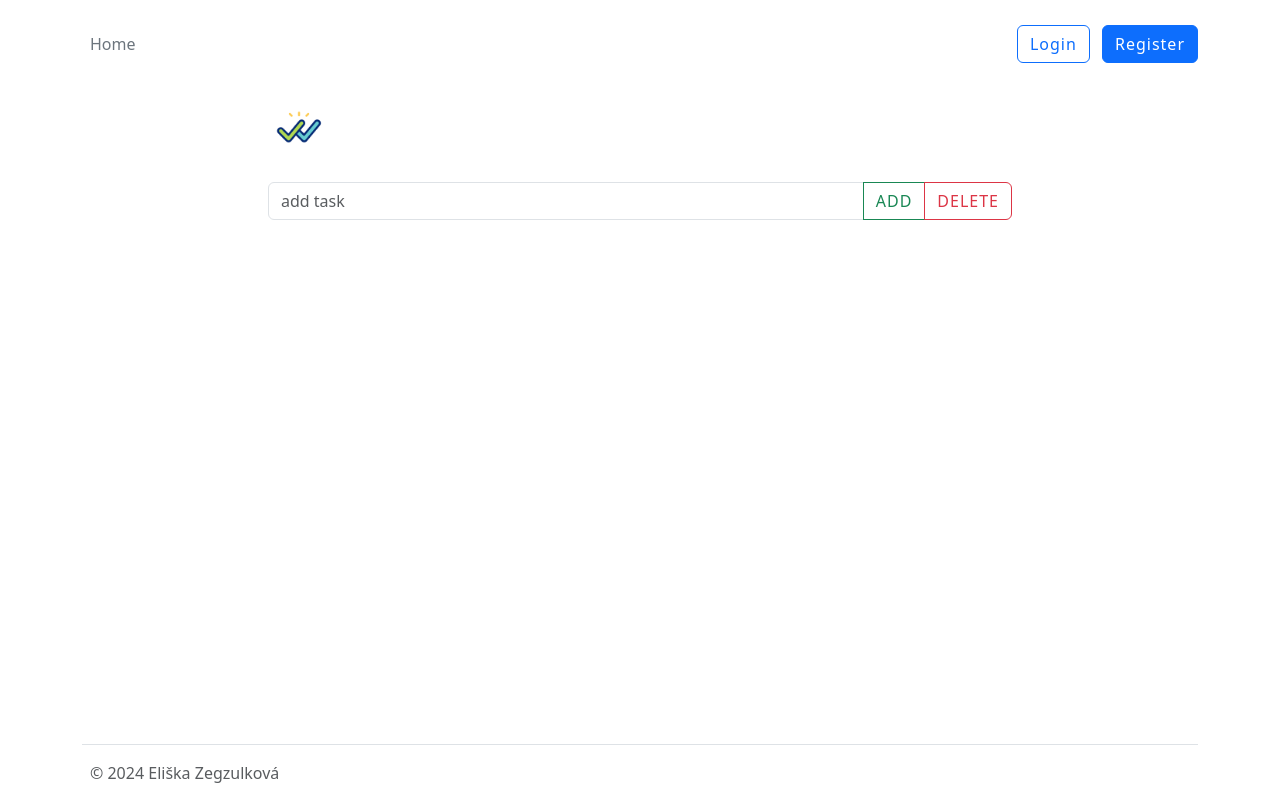
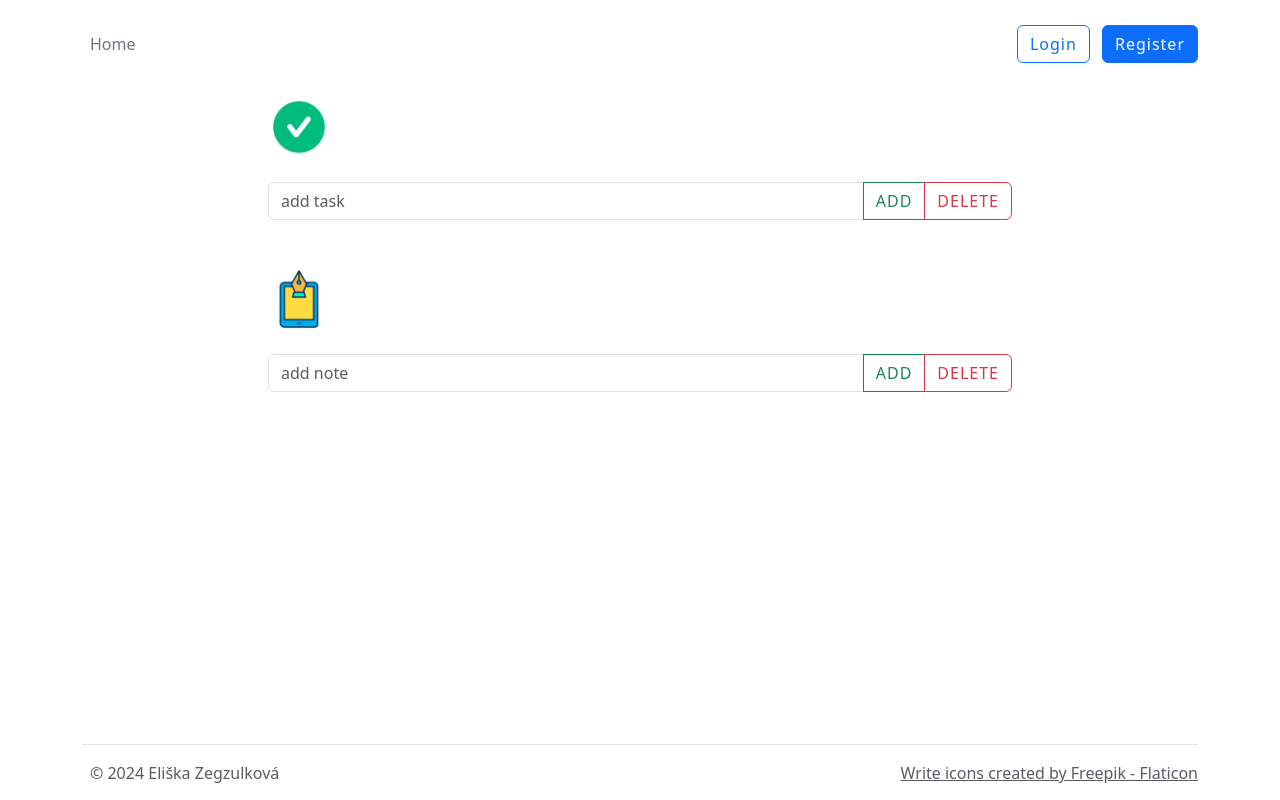
Before and after one commit to Elisabeth1815/simple_TO_DO, a Flask app: page /add_task in a window 1280 px wide. Run offline with Flask 3, Linux system fonts and the light colour scheme; some libraries are stand-ins or nearby versions.

Commit message:
Add task_note

```diff
--- a/main.py
+++ b/main.py
@@ -37,6 +37,7 @@ class Task(db.Model):
 	author_id = db.Column(db.Integer, db.ForeignKey("users_tasks.id"))
 	author = relationship("User", back_populates="tasks")
 	task = db.Column(db.Text, nullable=False)
+	task_note = db.Column(db.Text)
 
 
 # User table for registered users
@@ -132,6 +133,7 @@ def add_new_task():
 			new_task = Task(
 				author=current_user,
 				task=request.form["task"],
+				task_note=request.form["task_note"],
 			)
 			db.session.add(new_task)
 			db.session.commit()
@@ -140,6 +142,7 @@ def add_new_task():
 			return redirect(url_for('add_new_task'))
 
 		task = db.get_or_404(Task, None)
+		task_note = db.get_or_404(Task, None)
 
 	return render_template("add_task.html", current_user=current_user)
 
@@ -163,14 +166,25 @@ def delete_tasks():
 @app.route("/edit", methods=["GET", "POST"])
 def edit_task():
 	if request.method == "POST":
-		task_id = request.form["id"]
-		task_to_update = db.get_or_404(Task, task_id)
+		task = request.form["id"]
+		task_to_update = db.get_or_404(Task, task)
 		task_to_update.task = request.form["task"]
+
+		task_note = request.form["id"]
+		task_note_to_update = db.get_or_404(Task, task_note)
+		task_note_to_update.task_note = request.form["task_note"]
+
 		db.session.commit()
 		return redirect(url_for('tasks_today'))
-	task_id = request.args.get('id')
-	task_edited = db.get_or_404(Task, task_id)
-	return render_template("edit_task.html", task=task_edited, current_user=current_user)
+	task_changed = request.args.get('id')
+	task_edited = db.get_or_404(Task, task_changed)
+
+	task_note_changed = request.args.get('id')
+	task_note_edited = db.get_or_404(Task, task_note_changed)
+	return render_template("edit_task.html",
+	                       task=task_edited,
+	                       task_note=task_note_edited,
+	                       current_user=current_user)
 
 
 @app.route('/')
--- a/templates/add_task.html
+++ b/templates/add_task.html
@@ -2,24 +2,21 @@
 {% block content %}
 {% include "header.html" %}
 
-
 <div class="container">
     <div class="col-lg-8 col-md-10 mt-2 mb-5 mx-auto">
-
         <div class="row g-0">
             <div class="col-md-1 mb-4">
                 <a href="{{url_for('tasks_today')}}">
-                    <img src="static/assets/images/double-check.gif" class="img-fluid rounded-start"
-                         alt="https://www.flaticon.com/free-animated-icons/tick">
+                    <img src="static/assets/images/checkmark.png" class="img-fluid rounded-start"
+                         alt="Checkmark icon">
                 </a>
             </div>
         </div>
 
-
         <div class="add_task">
             <form method="post" name="new_task">
                 <div class="input-group mb-3">
-                    <input name="task" type="text" class="form-control" placeholder="add task" aria-label="">
+                    <input name="task" type="text" class="form-control" placeholder="add task">
                     <button value="add_task"
                             name="add_task"
                             class="btn btn-outline-success"
@@ -33,12 +30,30 @@
                     </button>
                 </div>
 
+                <div class="col-md-1 mt-5 mb-4">
+                    <img src="static/assets/images/fountain-pen.png" class="img-fluid"
+                         alt="Fountain pen icon">
+                </div>
+
+                <div class="input-group mb-3">
+                    <input name="task_note" type="text" class="form-control" placeholder="add note" >
+                    <button value="add_task"
+                            name="add_task"
+                            class="btn btn-outline-success"
+                            role="button">ADD
+                    </button>
+
+                    <button value="delete_"
+                            name="delete_"
+                            class="btn btn-outline-danger"
+                            role="button">DELETE
+                    </button>
+
+                </div>
             </form>
-
         </div>
     </div>
 </div>
 
-
 {% include "footer.html" %}
 {% endblock %}
--- a/templates/footer.html
+++ b/templates/footer.html
@@ -9,10 +9,28 @@
                     </div>
                     <span class="mb-3 mb-md-0 text-body-secondary">© 2024 Eliška Zegzulková</span>
                 </div>
+
+                <ul class="nav col-md-4 justify-content-end list-unstyled d-flex">
+                    <li class="ms-3"><a class="text-body-secondary" href="https://www.flaticon.com">
+                        Write icons created by Freepik - Flaticon</a>
+                    </li>
+                </ul>
                 <!-- Bootstrap core JS-->
-                <script src="https://cdn.jsdelivr.net/npm/bootstrap@5.2.3/dist/js/bootstrap.bundle.min.js"></script>
+                <script src="https://cdn.jsdelivr.net/npm/@popperjs/core@2.11.8/dist/umd/popper.min.js"
+                        integrity="sha384-I7E8VVD/ismYTF4hNIPjVp/Zjvgyol6VFvRkX/vR+Vc4jQkC+hVqc2pM8ODewa9r"
+                        crossorigin="anonymous"></script>
+                <script src="https://cdn.jsdelivr.net/npm/bootstrap@5.3.3/dist/js/bootstrap.min.js"
+                        integrity="sha384-0pUGZvbkm6XF6gxjEnlmuGrJXVbNuzT9qBBavbLwCsOGabYfZo0T0to5eqruptLy"
+                        crossorigin="anonymous"></script>
                 <!-- Core theme JS-->
                 <script src="{{ url_for('static', filename='/js/scripts.js') }}"></script>
+                <script>
+                    const popoverTriggerList = document.querySelectorAll('[data-bs-toggle="popover"]')
+                    const popoverList = [...popoverTriggerList].map(popoverTriggerEl => new bootstrap.Popover(popoverTriggerEl))
+                    const popover = new bootstrap.Popover('.popover-dismiss', {
+                        trigger: 'focus'
+                        })
+                </script>
             </div>
         </div>
     </footer>
--- a/templates/header.html
+++ b/templates/header.html
@@ -12,20 +12,19 @@
             href="{{ url_for('static', filename='assets/images/favicon.ico') }}"
     />
 
-
     <!-- Includes Bootstrap)-->
     <link href="{{ url_for('static', filename='/css/styles.css') }}" rel="stylesheet"/>
     <link href="https://cdn.jsdelivr.net/npm/bootstrap@5.3.2/dist/css/bootstrap.min.css" rel="stylesheet"
           integrity="sha384-T3c6CoIi6uLrA9TneNEoa7RxnatzjcDSCmG1MXxSR1GAsXEV/Dwwykc2MPK8M2HN" crossorigin="anonymous">
 
     {% endblock %}
+
 </head>
 
 <body>
 <header class="p-4 text-light">
     <div class="container">
         <div class="d-flex flex-wrap align-items-center justify-content-center justify-content-lg-start">
-
             <ul class="nav col-12 col-lg-auto me-lg-auto mb-2 justify-content-center mb-md-0">
                 <li>
                     <a class="nav-link px-2 text-secondary"
--- a/templates/login.html
+++ b/templates/login.html
@@ -31,7 +31,7 @@
 
         </div>
 
-        <div class="col-lg-6 col-md-8 mb-10 mt-3 mb-3">
+        <div class="col-lg-6 col-md-8 mt-3 mb-3">
             <h2>or REGISTER</h2>
         </div>
         <div class="col-lg-6 col-md-8 mx-auto d-grid gap-2 d-md-flex">
@@ -39,7 +39,6 @@
                class="btn btn-primary mb-1 "
                role="button"
             >Register</a>
-
         </div>
     </div>
 </div>
```
Also changed, not shown: templates/edit_task.html (+17 -6 lines), templates/index.html (+2 -7 lines), templates/tasks_today.html (+20 -13 lines), static/assets/images/checkmark.png (added), static/assets/images/double-check.gif (deleted), static/assets/images/fountain-pen.png (added), static/css/styles.css.
